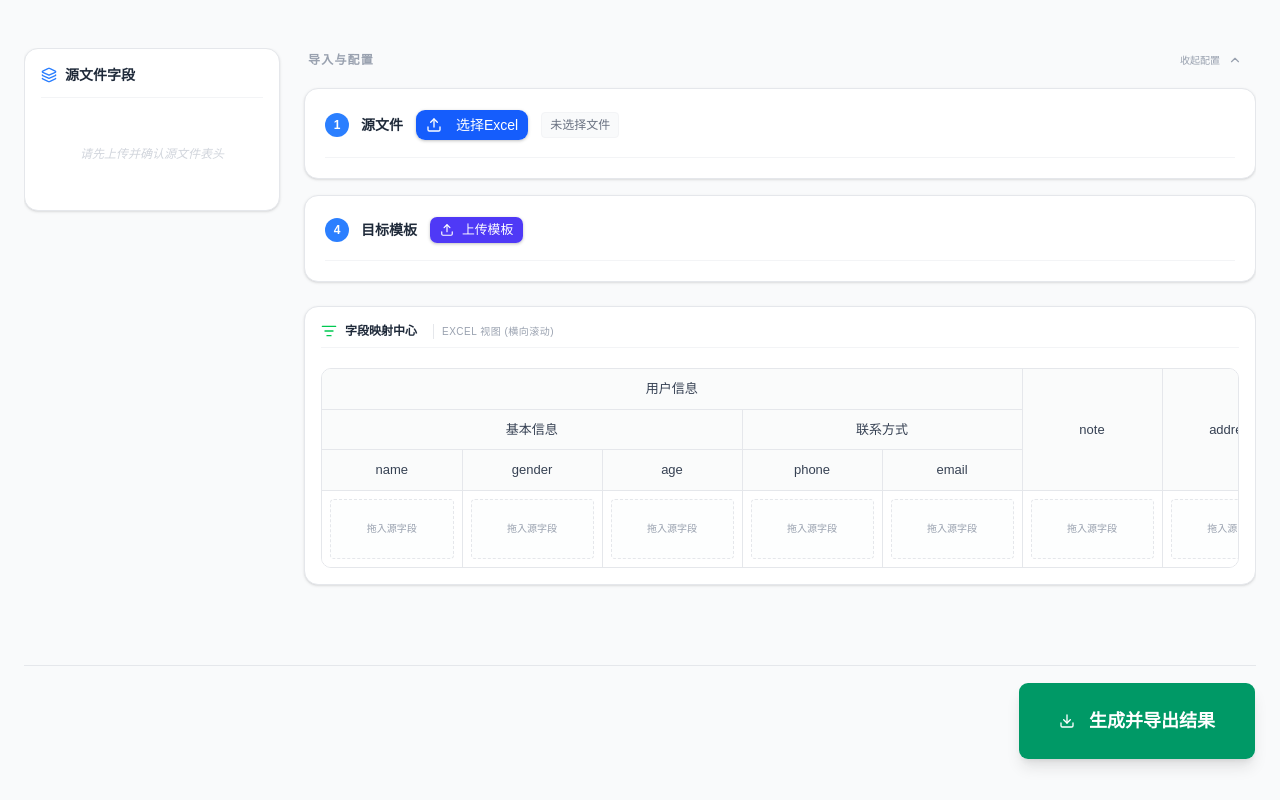
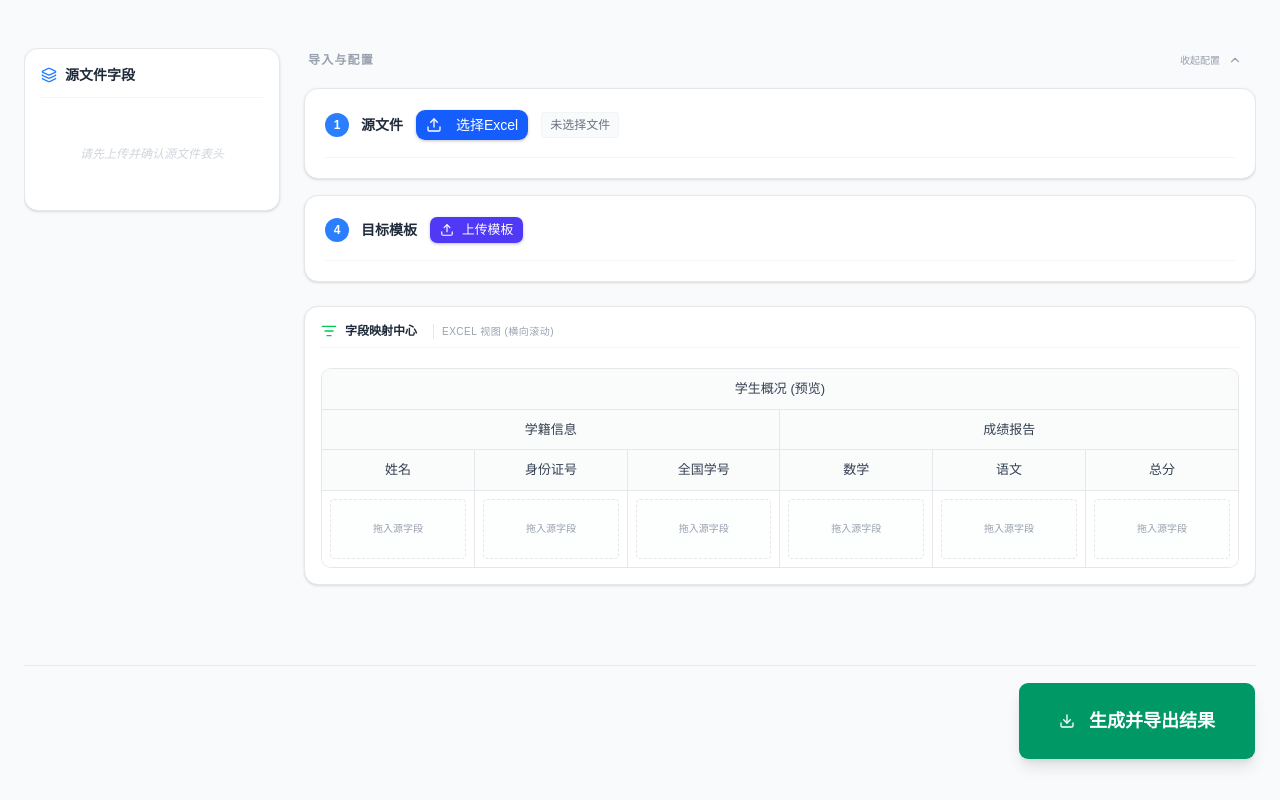
Before and after one commit to vhjihuang/smart--sheet-mate, a React (Vite) app: page / in a window 1280 px wide. Built offline with nearby package versions, Linux system fonts and the light colour scheme.

Commit message:
feat(constants): add teacher presets and slot config

```diff
--- a/src/constants/index.ts
+++ b/src/constants/index.ts
@@ -1,34 +1,82 @@
-import type { TargetColumn } from "@/types";
+import type { TargetColumn, SlotConfig, TransformStep } from "@/types";
 
 export const MAX_NEST_LEVEL = 3;
 
+// 默认聚合配置：空连接符
+export const DEFAULT_SLOT_CONFIG: SlotConfig = {
+  type: 'JOIN',
+  separator: '',
+};
+
+// 预设教师常用转换逻辑
+export const TEACHER_PRESETS: { label: string; steps: TransformStep[] }[] = [
+  {
+    label: "姓名脱敏 (*)",
+    steps: [
+      { type: 'CROP', params: { start: 0, end: 1 } },
+      { type: 'SUFFIX', params: { text: "*" } },
+    ],
+  },
+  {
+    label: "身份证号脱敏 (中段)",
+    steps: [
+      { type: 'ID_MASK', params: { keepStart: 6, keepEnd: 4 } },
+    ],
+  },
+  {
+    label: "成绩转等级 (A/B/C/D)",
+    steps: [
+      { type: 'SCORE_GRADE', params: {
+        rules: [
+          { min: 90, grade: 'A' },
+          { min: 80, grade: 'B' },
+          { min: 60, grade: 'C' },
+          { min: 0, grade: 'D' },
+        ]
+      } },
+    ],
+  },
+  {
+    label: "学号加24级前缀",
+    steps: [
+      { type: 'PREFIX', params: { text: "2024-" } },
+    ],
+  },
+  {
+    label: "数据清洗 (去空格+大写)",
+    steps: [
+      { type: 'TRIM', params: {} },
+      { type: 'UPPER', params: {} },
+    ],
+  },
+];
+
 export const defaultTargetColumns: TargetColumn[] = [
   {
-    id: "target-user",
-    label: "用户信息",
+    id: "target-student",
+    label: "学生概况 (预览)",
     isGroup: true,
     children: [
       {
-        id: "target-basic",
-        label: "基本信息",
+        id: "target-identity",
+        label: "学籍信息",
         isGroup: true,
         children: [
-          { id: "target-name", label: "name" },
-          { id: "target-gender", label: "gender" },
-          { id: "target-age", label: "age" },
+          { id: "target-name", label: "姓名" },
+          { id: "target-idcard", label: "身份证号" },
+          { id: "target-studid", label: "全国学号" },
         ],
       },
       {
-        id: "target-contact",
-        label: "联系方式",
+        id: "target-scores",
+        label: "成绩报告",
         isGroup: true,
         children: [
-          { id: "target-phone", label: "phone" },
-          { id: "target-email", label: "email" },
+          { id: "target-math", label: "数学" },
+          { id: "target-chinese", label: "语文" },
+          { id: "target-total", label: "总分" },
         ],
       },
     ],
   },
-  { id: "target-note", label: "note" },
-  { id: "target-address", label: "address" },
 ];
```
